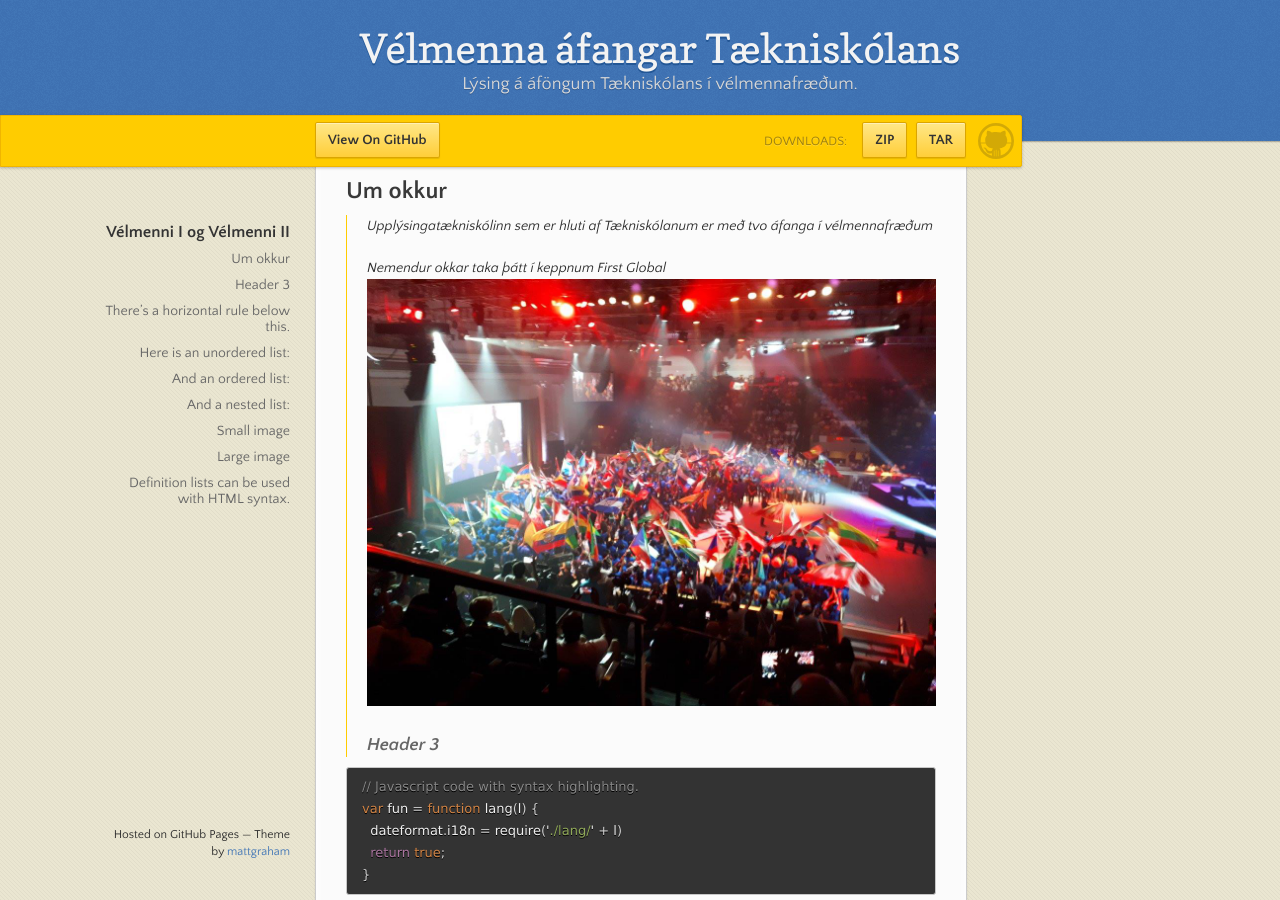
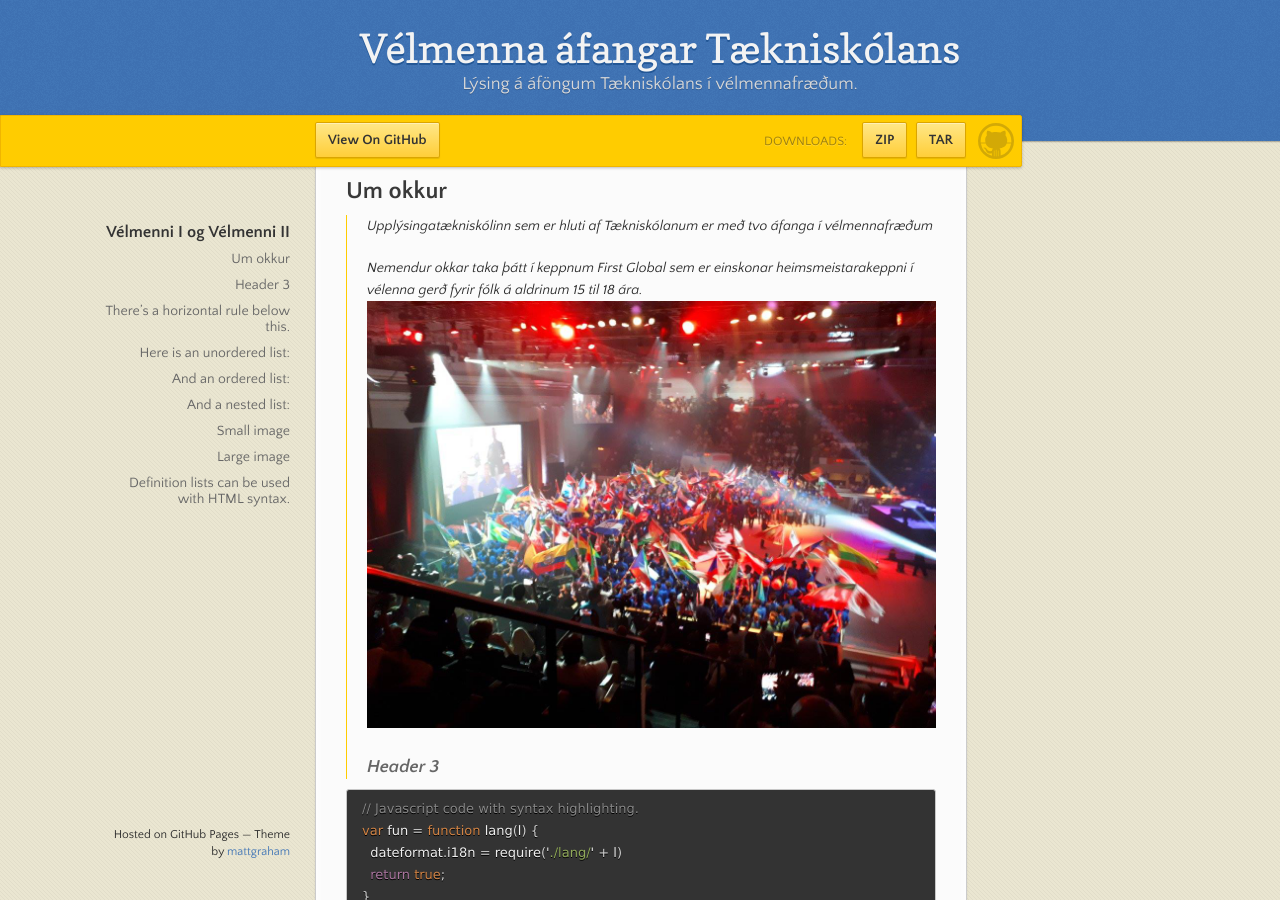
Before and after one commit to eirben/eirben.github.io, a Jekyll site: the page built from index.md, in a window 1280 px wide and 900 px high, scrolled down 547 px. Built offline with Jekyll 4.4.1, drawn with Linux system fonts in a browser that asks for light colours; our own code applies the rules of GitHub Pages for plain Markdown files.

Commit message:
Update index.md

```diff
--- a/index.md
+++ b/index.md
@@ -6,7 +6,7 @@ Nemendur Tækniskólans tóku þátt í First Global vélmennakeppni og í kjöl
 
 > Upplýsingatækniskólinn sem er hluti af Tækniskólanum er með tvo áfanga í vélmennafræðum
 >
-> Nemendur okkar taka þátt í keppnum First Global
+> Nemendur okkar taka þátt í keppnum First Global sem er einskonar heimsmeistarakeppni í vélenna gerð fyrir fólk á aldrinum 15 til 18 ára.
 ![First Global keppni](https://eirben.github.io/firstglobal.jpg)
 ### Header 3
 
```
